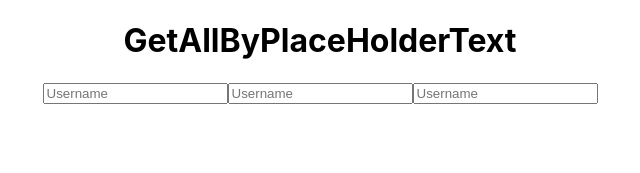
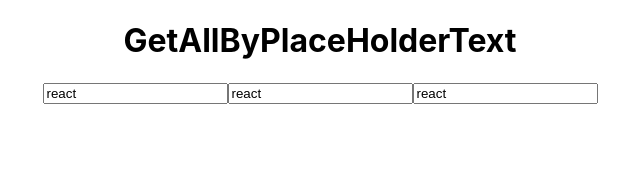
Before and after one commit to muazimmaqbool/React_Testing_Library, a React (Create React App) app: page / in a window 1280 px wide. Shown: the top 173 px of the page, without its empty margins (320-960 px from the left). Built offline with nearby package versions, Linux system fonts and the light colour scheme.

Commit message:
Default value test

```diff
--- a/src/15_getByPlaceHolderText/GetAllByPlaceholderText.jsx
+++ b/src/15_getByPlaceHolderText/GetAllByPlaceholderText.jsx
@@ -4,9 +4,9 @@
   return (
     <div>
       <h1>GetAllByPlaceHolderText</h1>
-      <input type="text" placeholder='Username' />
-      <input type="text" placeholder='Username' />
-      <input type="text" placeholder='Username' />
+      <input type="text" placeholder='Username' defaultValue={"react"}/>
+      <input type="text" placeholder='Username' defaultValue={"react"}/>
+      <input type="text" placeholder='Username' defaultValue={"react"}/>
     </div>
   )
 }
```
Also changed, not shown: 1 other file (tests, documents, lock files or other folders).
